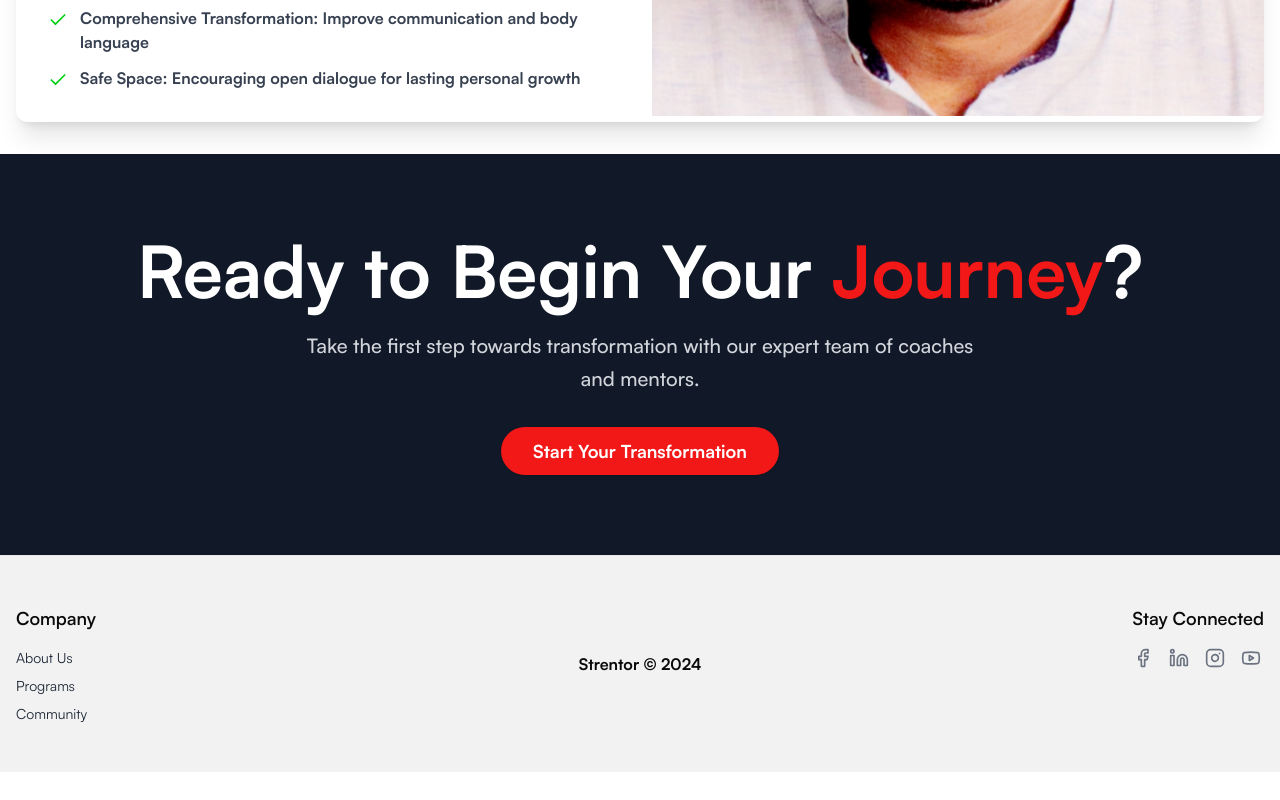
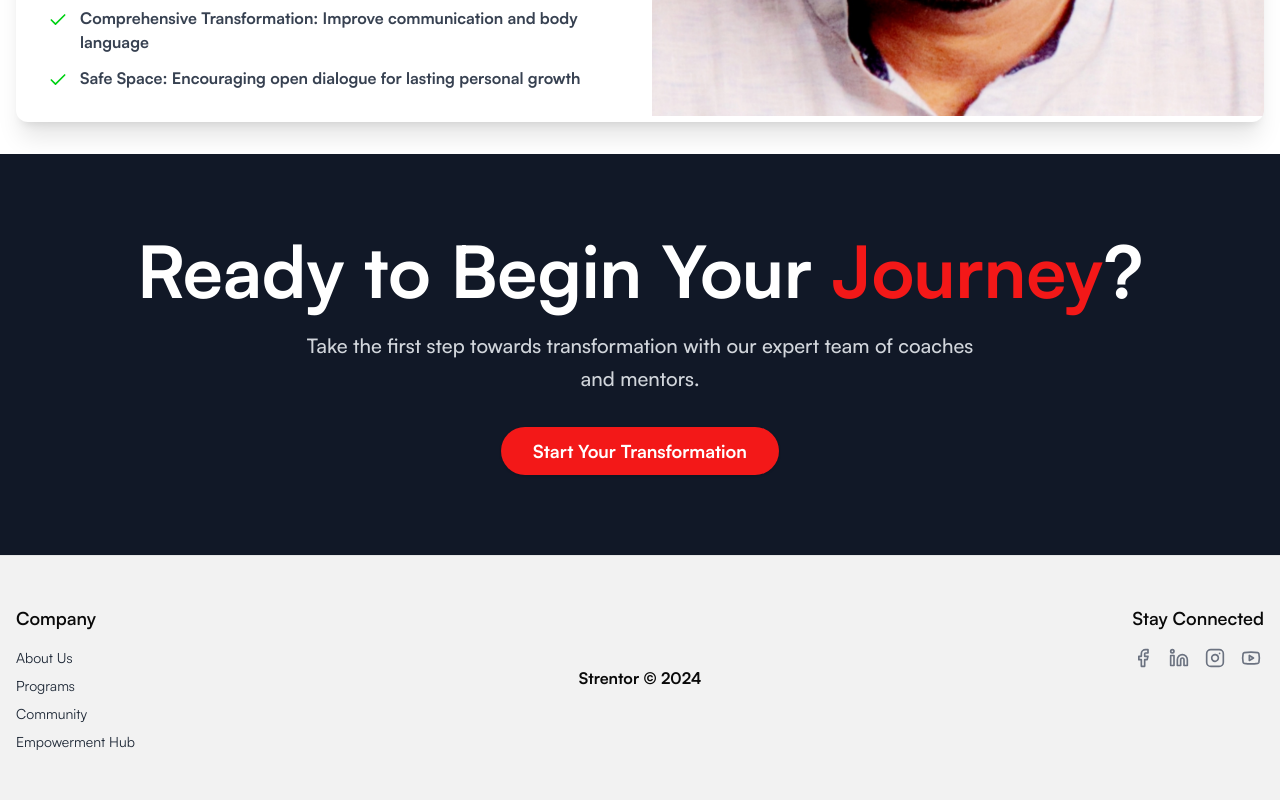
Before and after one commit to chaitanyashetty47/strlanding, a Next.js app: page /programs in a window 1280 px wide. Shown: the part 3043-3843 px from the top of the page. Before the commit the page ends 3815 px from the top, so only its background shows below. Built offline with nearby package versions, Linux system fonts and the light colour scheme.

Commit message:
changes in frontend

```diff
--- a/src/components/landing/Banner.tsx
+++ b/src/components/landing/Banner.tsx
@@ -52,7 +52,7 @@ const Banner = () => {
                 className="w-full py-7 text-lg font-extrabold bg-gradient-to-r from-red-600 to-orange-600 hover:from-blue-700 hover:to-purple-700"
                 onClick={() => setShowForm(true)}
               >
-                Start Your Goals Today
+                Start Your Journey Today
               </Button>
 
               <ContactForm open={showForm} onOpenChange={setShowForm} />
--- a/src/components/landing/Footer.tsx
+++ b/src/components/landing/Footer.tsx
@@ -18,6 +18,9 @@ export default function Footer() {
             </li>
             <li className="hover:text-[#F31818]">
               <Link href="/community">Community</Link>
+            </li>
+            <li className="hover:text-[#F31818]">
+              <Link href="https://empowerment-hub.strentor.com/">Empowerment Hub</Link>
             </li>
           </ul>
         </div>
```
